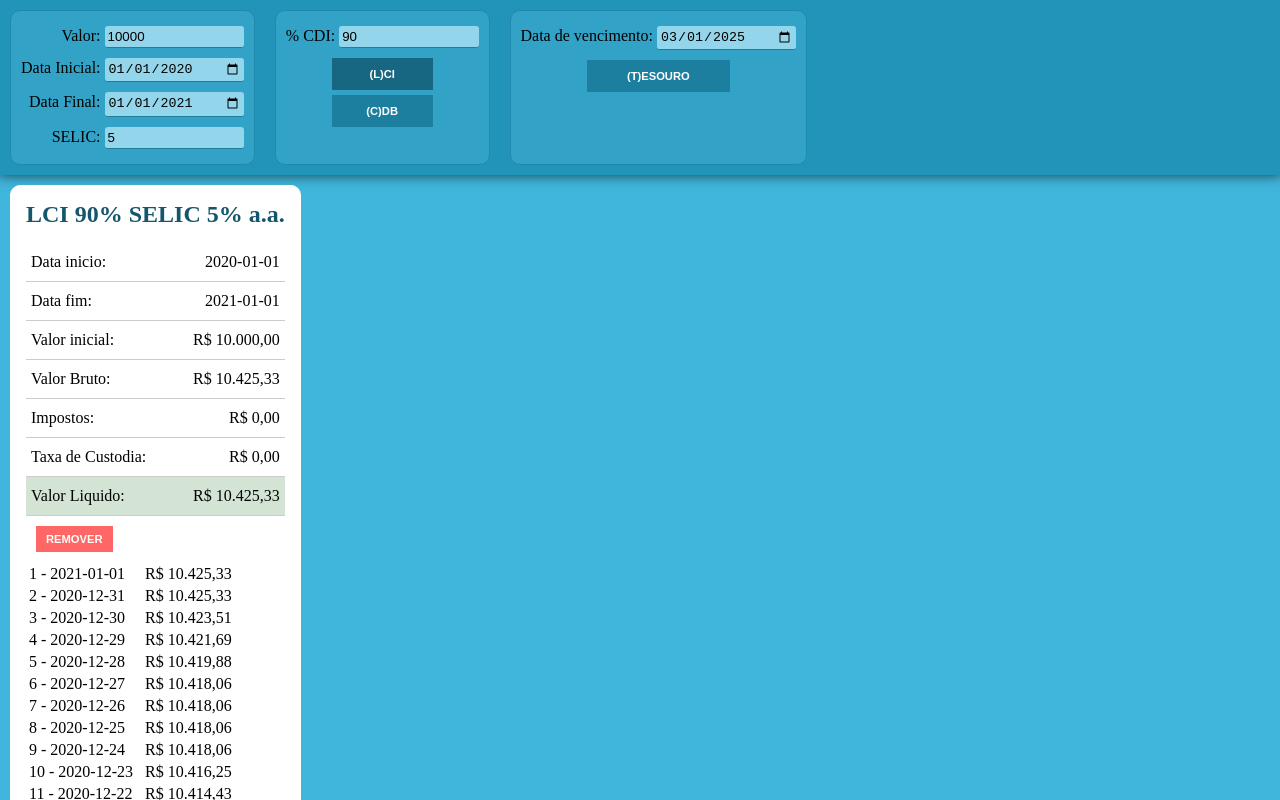
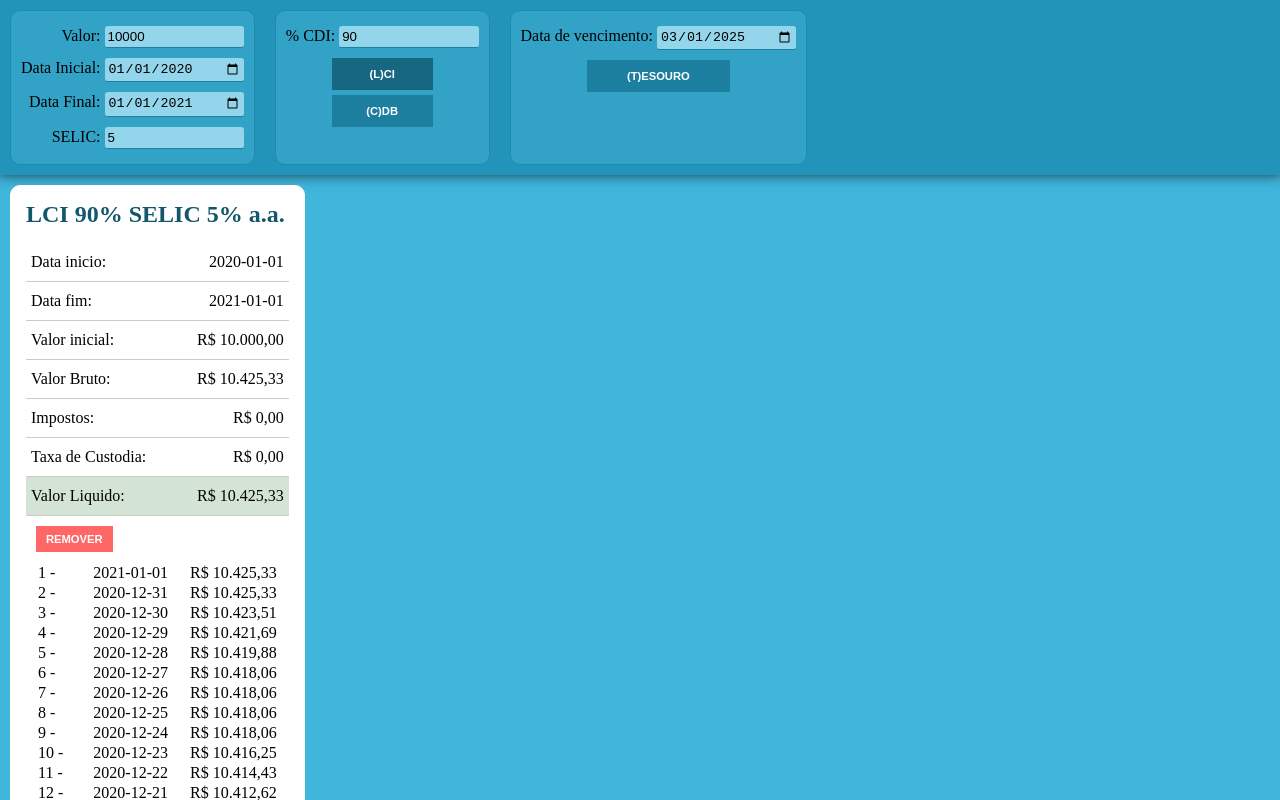
Before and after one commit to oberziner/simulador-investimentos, a React app: page / in a window 1280 px wide. Both pictures are taken after a click on the button "(L)CI". Shown: the top 800 px of the page. Built offline with nearby package versions, Linux system fonts and the light colour scheme.

Commit message:
Alignment

```diff
--- a/src/Investment.jsx
+++ b/src/Investment.jsx
@@ -40,7 +40,10 @@ const Investment = ({ investment, onRemoveClick }) => (
         {investment.steps.slice().reverse().map((obj, i) => (
           <tr key={obj.date}>
             <td>
-              {`${i + 1} - ${f.formatDate(obj.date)}`}
+              {`${i + 1} - `}
+            </td>
+            <td>
+              {`${f.formatDate(obj.date)}`}
             </td>
             <td>
               {f.formatMoney(obj.value)}
--- a/src/main.css
+++ b/src/main.css
@@ -15,6 +15,10 @@ button {
   font-size: 0.7em;
   cursor: pointer;
   transition: background-color 0.4s;
+}
+
+td {
+  padding: 0 10px;
 }
 
 input::-webkit-datetime-edit-day-field:focus,
```
